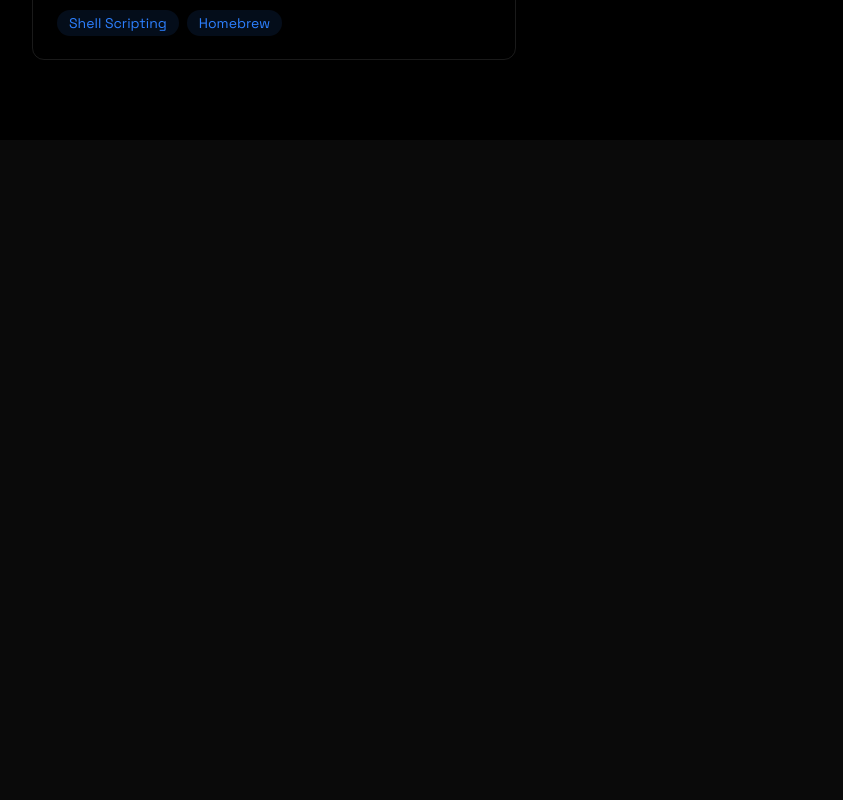
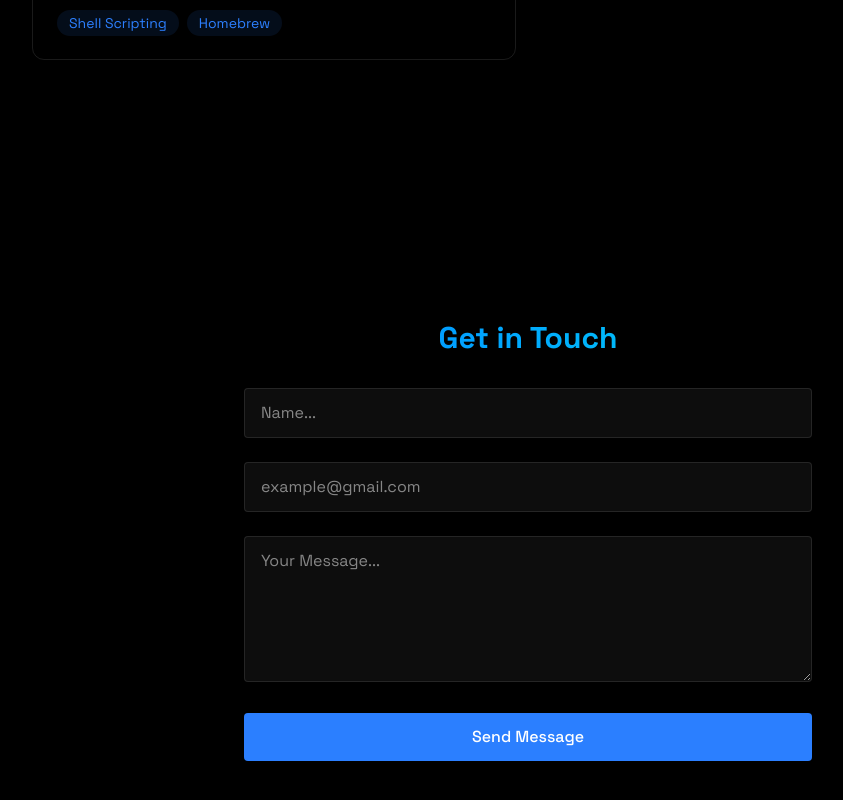
Before and after one commit to dev-shab/portfolio, a React (Vite) app: page / in a window 1280 px wide. Shown: the part 2666-3466 px from the top of the page, without its empty margins (112-955 px from the left). Before the commit the page ends 2806 px from the top, so only its background shows below. Built offline with nearby package versions, Linux system fonts and the light colour scheme.

Commit message:
basic structure for contact page

```diff
--- a/src/App.jsx
+++ b/src/App.jsx
@@ -5,6 +5,7 @@
 import Home from "./sections/Home";
 import About from "./sections/About";
 import Projects from "./sections/Projects";
+import Contact from "./sections/Contact";
 
 const App = () => {
   const [isLoading, setIsLoading] = useState(true);
@@ -23,6 +24,7 @@
         <Home />
         <About />
         <Projects />
+        <Contact />
       </div>
     </>
   );
--- /dev/null
+++ b/src/sections/Contact.jsx
@@ -0,0 +1,59 @@
+import React from "react";
+import RevealOnScroll from "../components/RevealOnScroll";
+
+const Contact = () => {
+  return (
+    <section
+      id="contact"
+      className="min-h-screen flex items-center justify-center py-20"
+    >
+      <RevealOnScroll>
+        <div className="px-4 w-full md:w-150">
+          <h2 className="text-3xl font-bold mb-8 bg-gradient-to-r from-blue-500 to-cyan-400 bg-clip-text text-transparent text-center">
+            Get in Touch
+          </h2>
+          <form className="space-y-6">
+            <div className="relative">
+              <input
+                type="text"
+                id="name"
+                name="name"
+                required
+                className="w-full bg-white/5 border border-white/10 rounded px-4 py-3 text-white transition focus:outline-none focus:border-blue-500 focus:bg-blue-500/5"
+                placeholder="Name..."
+              />
+            </div>
+            <div className="relative">
+              <input
+                type="email"
+                id="email"
+                name="email"
+                required
+                className="w-full bg-white/5 border border-white/10 rounded px-4 py-3 text-white transition focus:outline-none focus:border-blue-500 focus:bg-blue-500/5"
+                placeholder="example@gmail.com"
+              />
+            </div>
+            <div className="relative">
+              <textarea
+                id="message"
+                name="message"
+                required
+                rows={5}
+                className="w-full bg-white/5 border border-white/10 rounded px-4 py-3 text-white transition focus:outline-none focus:border-blue-500 focus:bg-blue-500/5"
+                placeholder="Your Message..."
+              />
+            </div>
+            <button
+              type="submit"
+              className="w-full bg-blue-500 text-white py-3 px-6 rounded font-medium transition relative overflow-hidden hover:-translate-y-0.5 hover:shadow-[0_0_15px_rgba(59,130,246,0.4)]"
+            >
+              Send Message
+            </button>
+          </form>
+        </div>
+      </RevealOnScroll>
+    </section>
+  );
+};
+
+export default Contact;
```
